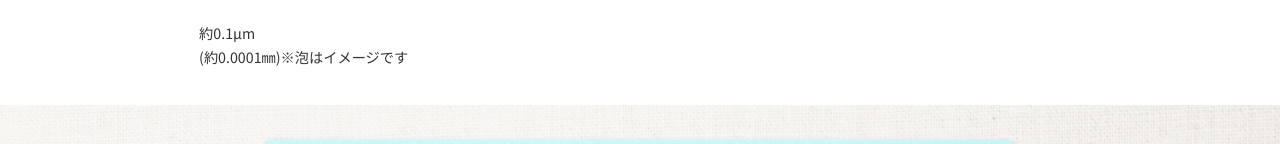
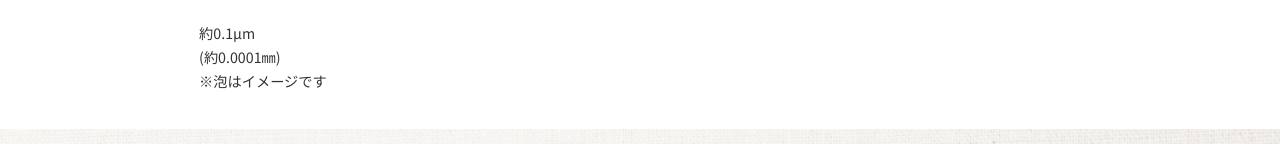
Before and after one commit to wanosuke-t/portfolio-practice-001, a plain HTML site: page index.html in a window 1280 px wide. Shown: the part 2508-2652 px from the top of the page. Drawn offline with nearby package versions, Linux system fonts and the light colour scheme; a web font is replaced by a local one.

Commit message:
解決セクション 後半 HTML構造修正

```diff
--- a/index.html
+++ b/index.html
@@ -254,9 +254,10 @@
 								<div class="p-solution__balloon-image">
 									<img src="" alt="">
 								</div>
-								<p class="p-solution__balloon-text">約0.1µm<br>(約0.0001㎜)<span>※泡はイメージです</span></p>
+								<p class="p-solution__balloon-text">約0.1µm<br>(約0.0001㎜)</p>
 							</div>
 
+							<p class="p-solution__balloon-note">※泡はイメージです</p>
 						</div><!-- p-solution__balloon -->
 
 					</div><!-- p-solution__balloons -->
--- a/sass/project/_p-solution.scss
+++ b/sass/project/_p-solution.scss
@@ -165,3 +165,7 @@
   span {
   }
 }
+
+.p-solution__balloon-note {
+
+}
```
